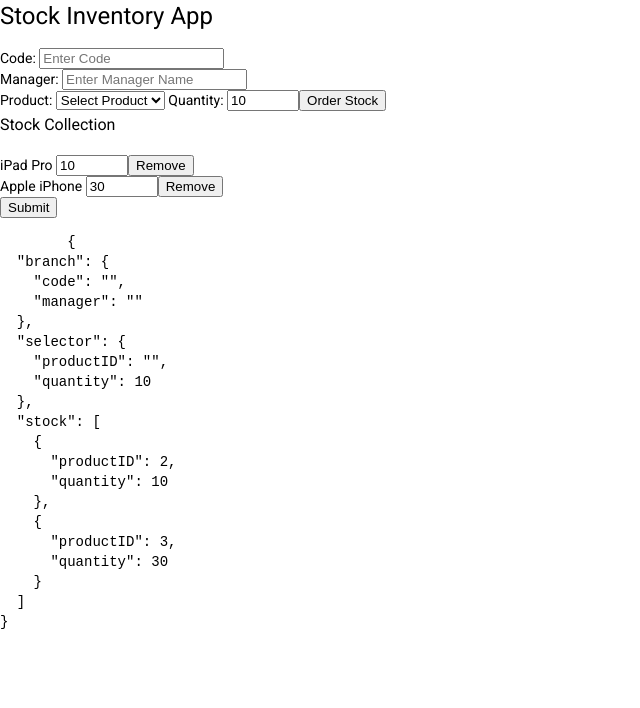
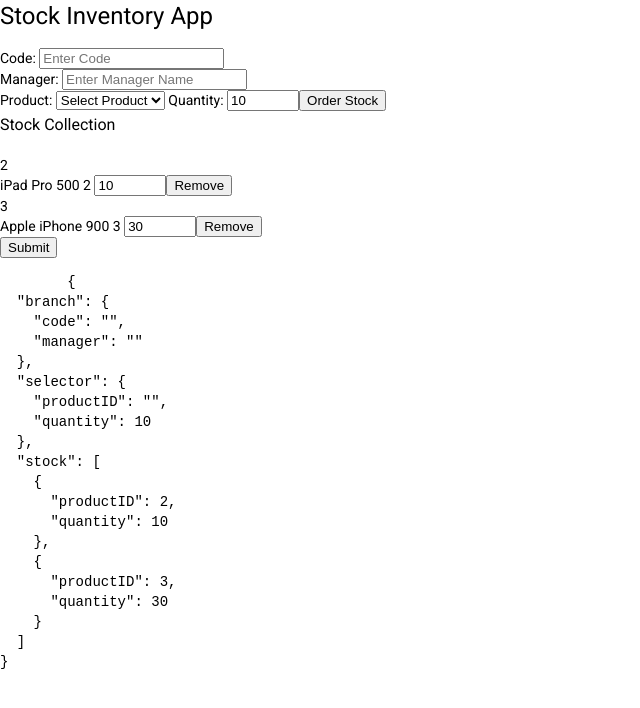
Before and after one commit to Kripakaran/ReactiveFormSkeleton, an Angular app: page / in a window 1280 px wide. Shown: the top 708 px of the page, without its empty margins (0-640 px from the left). Built offline with nearby package versions, Linux system fonts and the light colour scheme; data requests are answered from the project's data file.

Commit message:
fix: Resolve observable subscription returning string error

```diff
--- a/src/app/stock-inventory/stock-array/stock-array.component.html
+++ b/src/app/stock-inventory/stock-array/stock-array.component.html
@@ -4,7 +4,7 @@
     <div formArrayName = "stock">
         <div *ngFor = "let item of stocks; let i = index;">
             <!-- how do you get this stocks? go to ts file and see how -->
-
+            {{ item.value.productID }}
             <div [formGroupName] = "i">
                 <!-- property bind to index since this is an array of formgroups and each index is a formgroup of its own -->
 
@@ -15,8 +15,13 @@
                     <!-- new version that shows name and price also -->
 
 
+
+
                     {{ getProductById(item.value.productID)?.name }}
 
+                    {{ getProductById(item.value.productID)?.price }}
+
+                    {{ getProductById(item.value.productID)?.id }}
 
                     <!-- providing ability to change quantity even after adding -->
                     <input type = "number" formControlName = "quantity" step = 10 min = 10 max = 1000>
--- a/src/app/stock-inventory/stock-array/stock-array.component.ts
+++ b/src/app/stock-inventory/stock-array/stock-array.component.ts
@@ -24,8 +24,14 @@
   ngOnInit(): void {
   }
 
-  getProductById(id:number){
+  getProductById(id: any){
+    if (typeof id === 'string'){
+      id = parseInt(id)
+    }
+
+    console.log(typeof(id));
     return this.map.get(id);
+
   // return is very important here lol
   }
 
--- a/src/app/stock-inventory/stock-selector/stock-selector.component.ts
+++ b/src/app/stock-inventory/stock-selector/stock-selector.component.ts
@@ -24,7 +24,8 @@
   order: EventEmitter<any> = new EventEmitter();
 
   handleOrder(){
-    this.order.emit(this.parent.get('selector')?.value)
+    this.order.emit(this.parent.get('selector')?.value);
+    console.log(this.order);
   }
 
   ngOnInit(): void {
```
Also changed, not shown: src/app/stock-inventory/containers/stock-inventory/stock-inventory.component.ts (+7 -5 lines).
